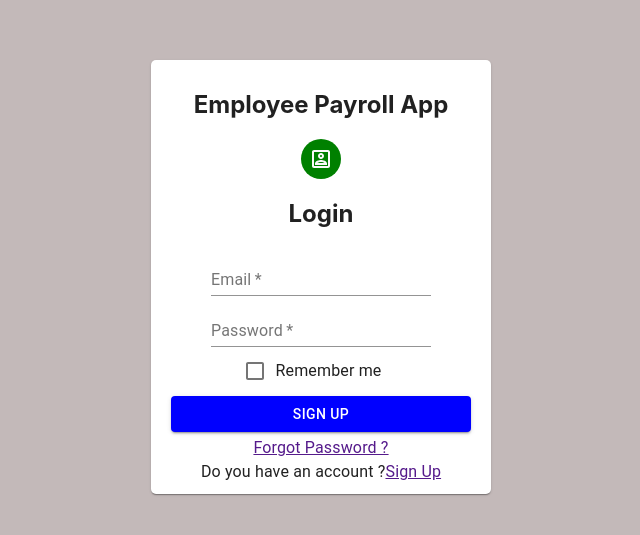
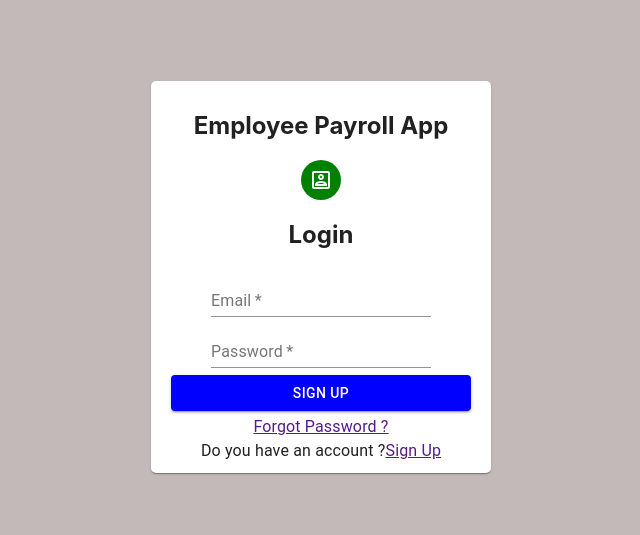
Before and after one commit to kajalpatil158/EmployeePayroll_FrontEnd, a React (Create React App) app: page /Login in a window 1280 px wide. Shown: the part 123-658 px from the top of the page, without its empty margins (319-959 px from the left). Built offline with nearby package versions, Linux system fonts and the light colour scheme; no server answers.

Commit message:
refactor: useeffect code

```diff
--- a/src/components/dashboard.js
+++ b/src/components/dashboard.js
@@ -74,7 +74,7 @@ export const Dashboard = () => {
 }
   useEffect(() => {
     getAllemployees()
-  }, [setRecords])
+  }, [ ])
 
   const getAllemployees = () => {
     service.getAllEmployees()
@@ -89,9 +89,7 @@ export const Dashboard = () => {
   const addOrEdit = (employee, resetForm) => {
     console.log(employee);
     if (action === 'add') {
-      console.log("addition");
         service.addEmployee(employee)
-
             .then((res) => {
                 setNotify({
                     isOpen: true,
@@ -118,7 +116,6 @@ export const Dashboard = () => {
             department: employee.department,
             salary: employee.salary,
         };
-        console.log("Data"+employeeData);
         service.updateEmployee(employeeData)
             .then((res) => {
                 setNotify({
--- a/src/pages/login.js
+++ b/src/pages/login.js
@@ -72,16 +72,8 @@ export const Login = () => {
                             <Field as={TextField} data-testid="password" label='Password'  name='password' placeholder='Enter Password'
                                 helperText={<ErrorMessage name='password'>{msg => <div style={{ color: 'red' }}>{msg}</div>}</ErrorMessage>}
                                 type='password' fullwidth required />
-                            <FormControlLabel
-                                control={
-                                    <Field as={Checkbox}
-                                        name="checkedB"
-                                        color="primary"
-                                    />
-                                }
-                                label="Remember me"
-                            />
-                            <Button data-testid="button" className="btnstyle" type='submit' fullWidth
+
+                            <Button data-testid="button" className="btnStyle" type='submit' fullWidth
                                 value='Rgister' label='Button'
                                 variant='contained' disabled={props.isSubmitting}>
                                 {props.isSubmitting ? "Loading" : "Sign Up"}</Button>
--- a/src/scss/login.scss
+++ b/src/scss/login.scss
@@ -20,7 +20,7 @@
     background-color: $color;
     margin: 10px 0;
   }
-  .btnstyle {
+  .btnStyle {
     margin: 4px 0;
     background-color: $btn-color;
     color:$color;
```
